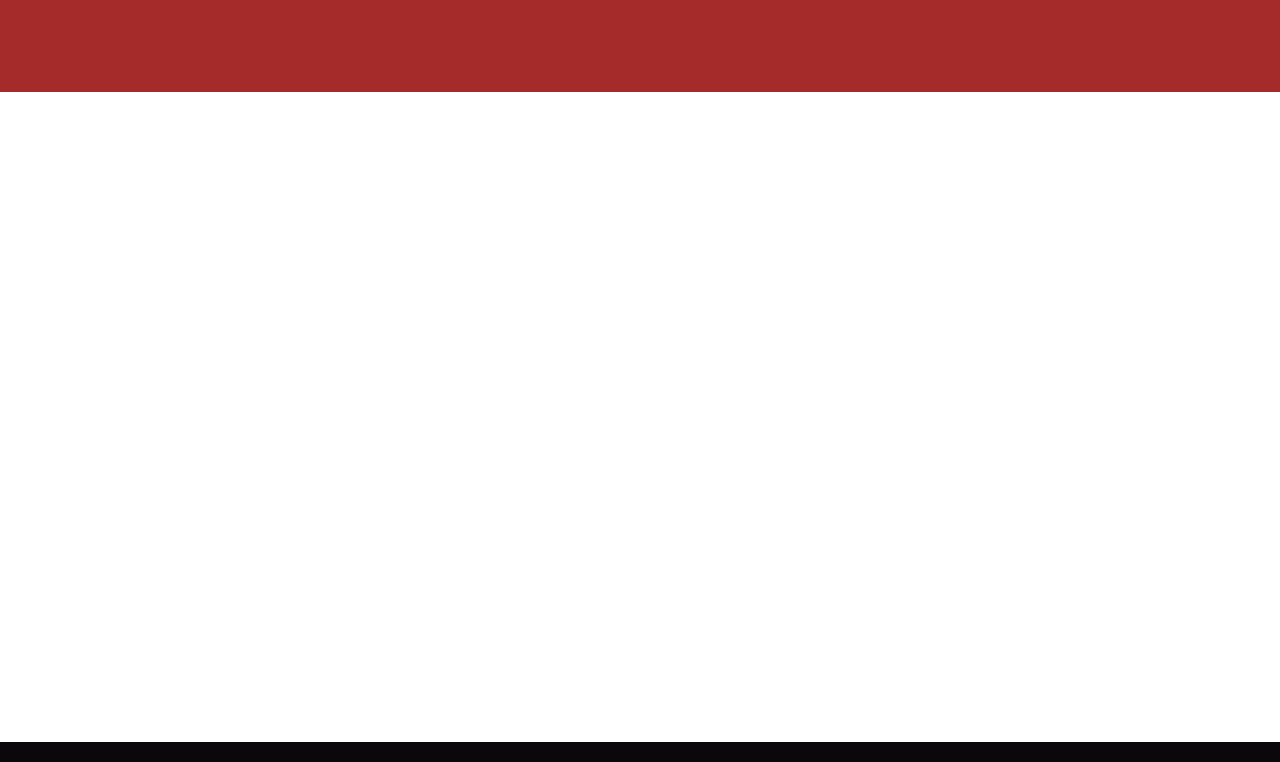
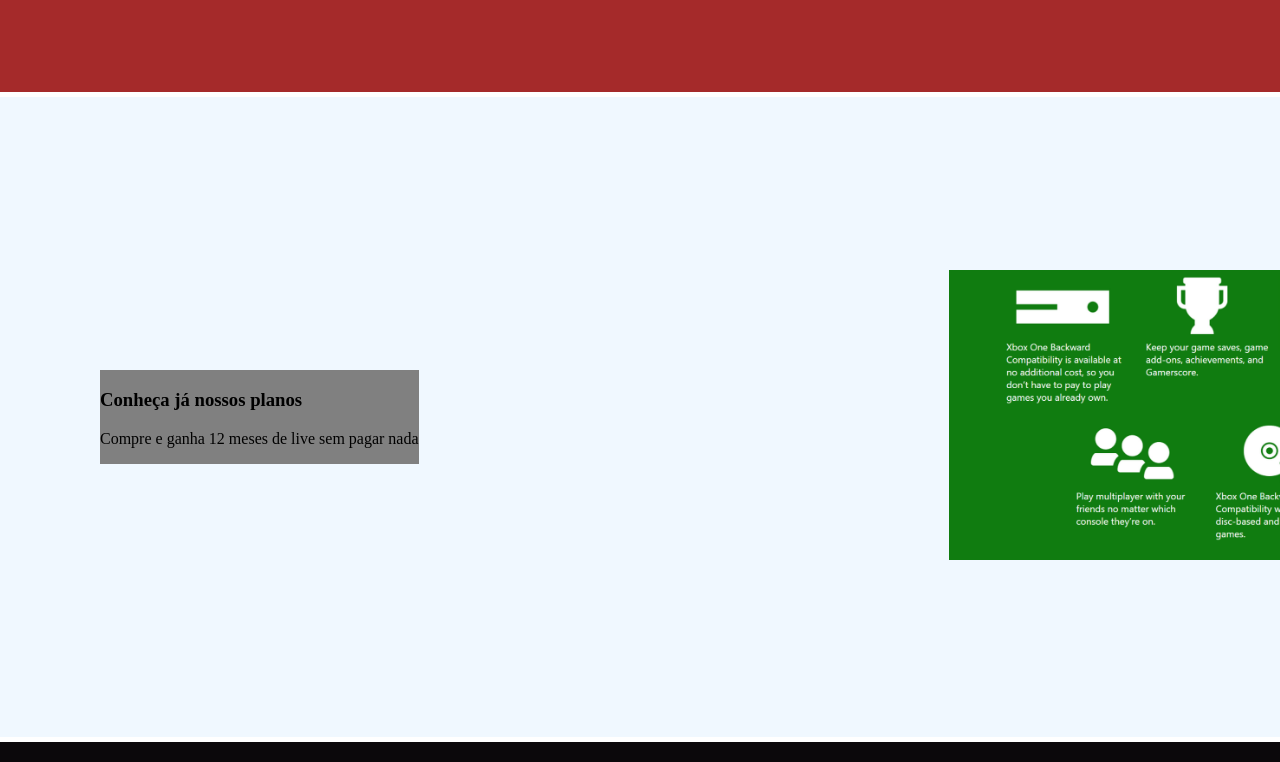
Before and after one commit to caiouehara/ifood, a plain HTML site: page index.html in a window 1280 px wide. Shown: the part 1318-2080 px from the top of the page. Drawn offline with Linux system fonts and the light colour scheme.

Commit message:
Criado grid informativo

```diff
--- a/index.html
+++ b/index.html
@@ -31,7 +31,15 @@
         <div></div>
         <div></div>
     </section>
-    <div id="informativo"></div>
+    <div id="informativo">
+        <div>
+            <h3>Conheça já nossos planos</h3>
+            <p>Compre e ganha 12 meses de live sem pagar nada</p>
+        </div>
+        <div>
+            <img src="images/info.png" alt="Infográfico">
+        </div>
+    </div>
     <article>
         <div>
             <a href="https://www.zoom.com.br/jogos-xbox-one/deumzoom/melhores-jogos-exclusivos-para-xbox-one" target='_blank'>
--- a/style.css
+++ b/style.css
@@ -94,9 +94,22 @@ section div{
     border-radius: 10px;
 }
 #informativo{
-    background-image:url(images/bg.jpg);
-    background-size: cover;
+    display: flex;
+    align-items: center;
+    padding: 0px 0px 0px 100px;
+
+
+    background-color: aliceblue;
     grid-area: div;
+}
+#informativo div:nth-child(1){
+    background-color: gray;
+}
+#informativo div:nth-child(2) img{
+    height: 290px;
+    width: 520px;
+
+    margin-left: 530px;
 }
 article{
     display: flex;
```
